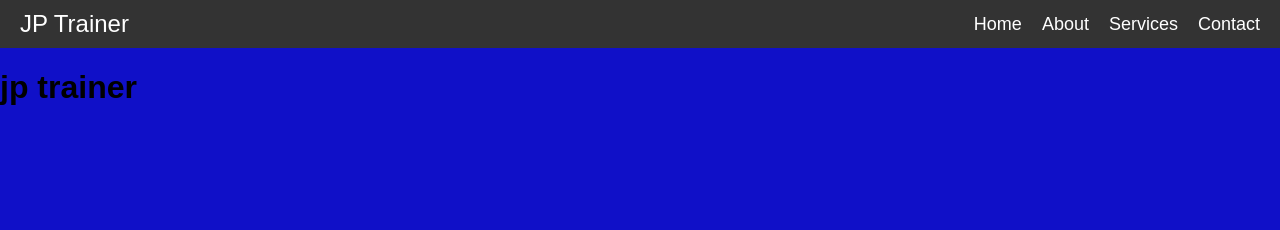
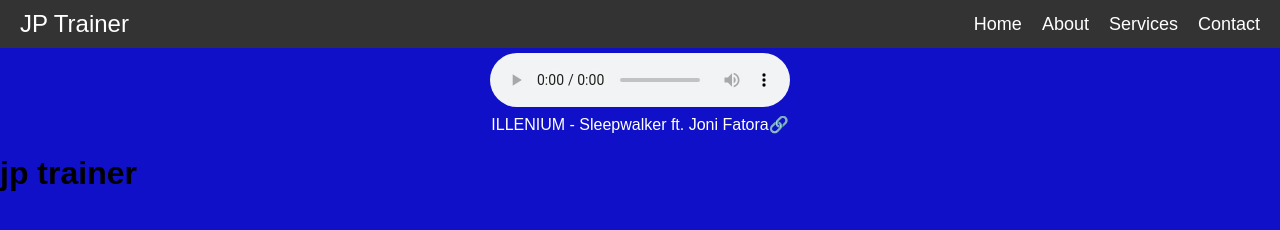
Before and after one commit to cjohn-vega/jp-trainer-app, a plain HTML site: page index.html in a window 1280 px wide. Drawn offline with Linux system fonts and the light colour scheme.

Commit message:
Added randomized music player

```diff
--- a/main.js
+++ b/main.js
@@ -8,6 +8,30 @@ let makeContainerID = (idName) => {
   let elem = document.createElement("div");
   elem.id = idName;
   return elem;
+};
+
+let makeText = (elementType, innerText, className) => {
+  let element = document.createElement(elementType);
+  let text = document.createTextNode(innerText);
+  element.appendChild(text);
+  if (className !== undefined) {
+    element.className = className;
+  }
+  return element;
+};
+
+let makeAnchor = (innerText, href, className, setTarget) => {
+  let aTag = document.createElement("a");
+  aTag.href = href;
+  if (className !== undefined) {
+    aTag.className = className;
+  }
+  if (setTarget !== undefined) {
+    aTag.target = setTarget;
+  }
+  let text = document.createTextNode(innerText);
+  loadElement(text, aTag);
+  return aTag;
 };
 
 let makeNavBar = (logoText, linksArray) => {
@@ -40,14 +64,38 @@ let makeNavBar = (logoText, linksArray) => {
   return nav;
 };
 
-let makeText = (elementType, innerText, className) => {
-  let element = document.createElement(elementType);
-  let text = document.createTextNode(innerText);
-  element.appendChild(text);
-  if (className !== undefined) {
-    element.className = className;
-  }
-  return element;
+let getRandomItem = (arr) => {
+  // Ensure the array is not empty
+  if (arr.length === 0) return undefined;
+
+  // Generate a random index based on the array length
+  const randomIndex = Math.floor(Math.random() * arr.length);
+
+  // Return the item at the random index
+  return arr[randomIndex];
+};
+
+let makeAudioPlayer = (musicArray) => {
+  let randomSong = getRandomItem(musicArray);
+  let audioContainer = makeContainerClass("audio-player");
+  let audio = document.createElement("audio");
+  audio.id = "audio";
+  audio.controls = true;
+  audio.autoplay = true;
+  let source = document.createElement("source");
+  source.src = randomSong.directory;
+  source.type = "audio/mp3";
+  loadElement(source, audio);
+  let textNode = document.createTextNode(
+    "Your browser does not support this audio."
+  );
+  loadElement(textNode, audio);
+  loadElement(audio, audioContainer);
+  loadElement(
+    makeAnchor(`${randomSong.song}🔗`, randomSong.href, "song-title", "_blank"),
+    audioContainer
+  );
+  return audioContainer;
 };
 
 let loadBody = (element) => {
@@ -69,6 +117,15 @@ let navLinks = [
   { text: "Contact", href: "#" },
 ];
 
+let music = [
+  {
+    directory: "assets/music/sleepwalker.mp3",
+    song: "ILLENIUM - Sleepwalker ft. Joni Fatora",
+    href: "https://www.youtube.com/watch?v=lhVykHuCpyo",
+  },
+];
+
 loadBody(makeNavBar("JP Trainer", navLinks));
 loadBody(makeContainerID("main"));
+loadElementID(makeAudioPlayer(music), "main");
 loadElementID(makeText("h1", "jp trainer", "title"), "main");
--- a/style.css
+++ b/style.css
@@ -51,3 +51,16 @@ body {
   background-color: white;
   margin: 5px;
 }
+
+.audio-player {
+  padding-top: 5px;
+  display: flex;
+  flex-direction: column;
+  justify-content: center;
+  align-items: center;
+}
+.song-title {
+  margin-top: 8px;
+  color: #fff;
+  text-decoration: none;
+}
```
Also changed, not shown: 1 other file. Lines whose indentation alone changed are shown as unchanged.
